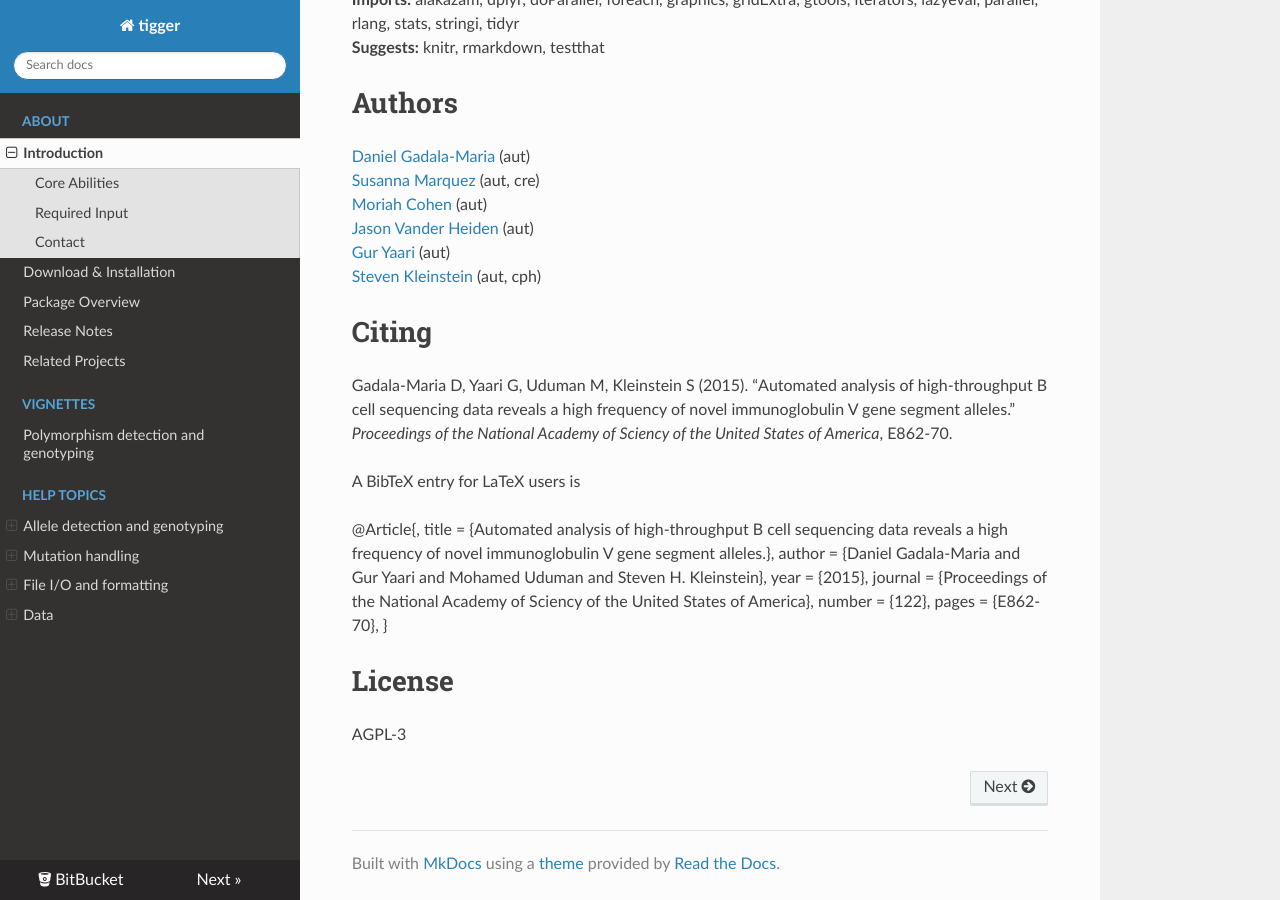
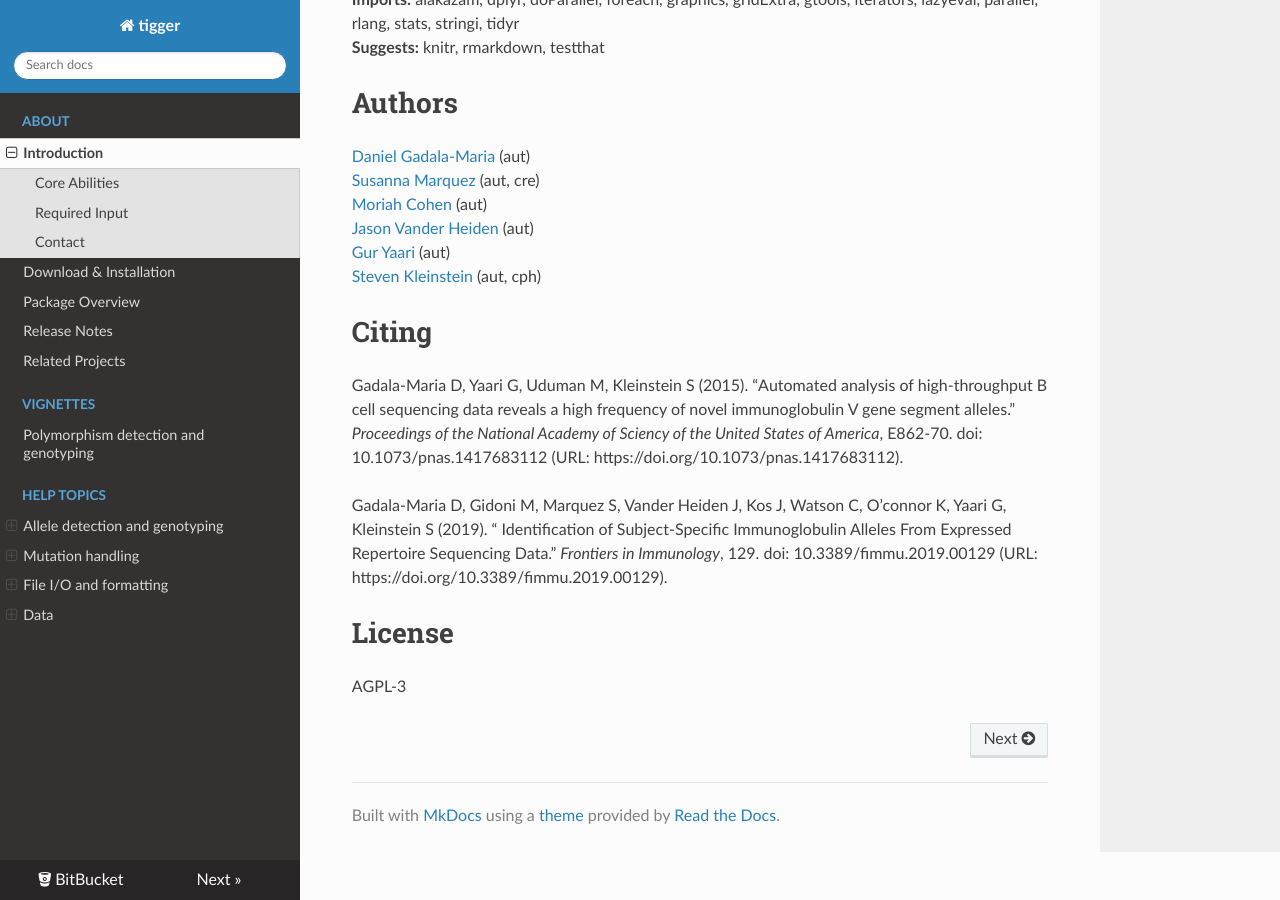
Before and after one commit to immcantation/tigger, an MkDocs documentation site: the page built from docs/index.md, in a window 1280 px wide and 900 px high, scrolled down 1229 px. Built offline with MkDocs 1.6.1, drawn with Linux system fonts in a browser that asks for light colours; nearby versions of some CDN libraries; old or Windows-style settings are respelled for this version of MkDocs.

Commit message:
added 2019 paper

```diff
--- a/docs/index.md
+++ b/docs/index.md
@@ -25,7 +25,7 @@ The application of TIgGER continues to identify a surprisingly high frequency of
     * Preliminary V allele calls
     * Preliminary J allele calls
     * Length of the junction region
-* Germline Ig sequences in IMGT-gapped fasta format (e.g., as those downloaded from [IMGT/GENE-DB](https://www.imgt.org/genedb)
+* Germline Ig sequences in IMGT-gapped fasta format (e.g., as those downloaded from [IMGT/GENE-DB](https://www.imgt.org/genedb/)
 
 The former can be created through the use of [IMGT/HighV-QUEST](https://www.imgt.org) and [Change-O](http://changeo.readthedocs.io).
 
@@ -58,21 +58,16 @@ Gadala-Maria D, Yaari G, Uduman M, Kleinstein S (2015). “Automated
 analysis of high-throughput B cell sequencing data reveals a high
 frequency of novel immunoglobulin V gene segment alleles.” _Proceedings
 of the National Academy of Sciency of the United States of America_,
-E862-70.
+E862-70. doi: 10.1073/pnas.1417683112 (URL:
+https://doi.org/10.1073/pnas.1417683112).
 
-A BibTeX entry for LaTeX users is
+Gadala-Maria D, Gidoni M, Marquez S, Vander Heiden J, Kos J, Watson C,
+O'connor K, Yaari G, Kleinstein S (2019). “ Identification of
+Subject-Specific Immunoglobulin Alleles From Expressed Repertoire
+Sequencing Data.” _Frontiers in Immunology_, 129. doi:
+10.3389/fimmu.2019.00129 (URL:
+https://doi.org/10.3389/fimmu.2019.00129).
 
-  @Article{,
-    title = {Automated analysis of high-throughput B cell sequencing data
-         reveals a high frequency of novel immunoglobulin V gene segment
-         alleles.},
-    author = {Daniel Gadala-Maria and Gur Yaari and Mohamed Uduman and Steven H. Kleinstein},
-    year = {2015},
-    journal = {Proceedings of the National Academy of Sciency of the United
-         States of America},
-    number = {122},
-    pages = {E862-70},
-  }
 
 
 
```
Also changed, not shown: 1 other file.
